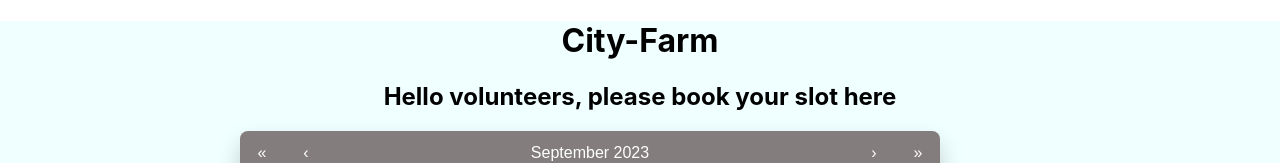
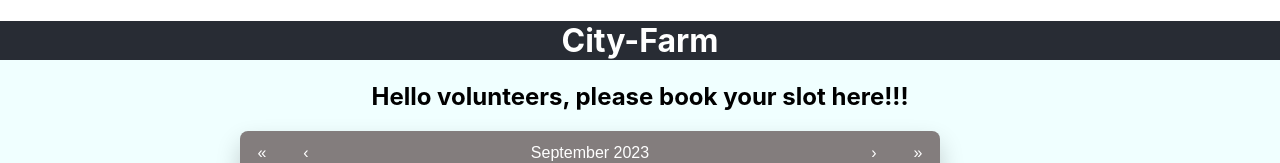
Before and after one commit to Junitalama/city_farm_volunteers, a React (Create React App) app in the folder client/farm_volunteers/: page / in a window 1280 px wide. Shown: the top 163 px of the page. Built offline with nearby package versions, Linux system fonts and the light colour scheme; no server answers.

Commit message:
added stying

```diff
--- a/client/farm_volunteers/src/App.css
+++ b/client/farm_volunteers/src/App.css
@@ -26,6 +26,10 @@
   color: white;
 }
 
+h1{
+  background-color: #282c34;
+  color: white;
+}
 .App-link {
   color: #61dafb;
 }
@@ -38,16 +42,15 @@
     transform: rotate(360deg);
   }
 }
-.canceled{
+.canceled {
   background-color: red;
 }
 
-.booked{
+.booked {
   background-color: green;
-
 }
 
-.available{
+.available {
   background-color: orange;
 }
 .react-calendar {
@@ -59,15 +62,15 @@
   box-shadow: 0 12px 24px rgba(0, 0, 0, 0.2);
   font-family: Arial, Helvetica, sans-serif;
   line-height: 1.125em;
- }
+}
 
- .react-calendar__navigation button {
+.react-calendar__navigation button {
   color: white;
   min-width: 44px;
-  background:none;
+  background: none;
   font-size: 16px;
   margin-top: 8px;
- }
+}
 
 .react-calendar--doubleView {
   width: 700px;
@@ -181,8 +184,22 @@
   background-color: #e6e6e6;
 }
 
-.calendar-container{width:50em;
+.calendar-container {
+  width: 50em;
   margin-left: auto;
   margin-right: auto;
+}
 
+.card{display: flex;
+  flex-direction: row;
+  gap: 3em;
+  width:20em;
+  margin-left: auto;
+  margin-right: auto;
+  background-color: gray;
 }
+li{
+  list-style: none;
+  margin-bottom: 2em;
+  margin-top: 3em;
+}
--- a/client/farm_volunteers/src/App.js
+++ b/client/farm_volunteers/src/App.js
@@ -11,7 +11,7 @@ function App() {
   return (
     <div className="app">
       <h1 className="header">City-Farm</h1>
-      <h2>Hello volunteers, please book your slot here</h2>
+      <h2>Hello volunteers, please book your slot here!!!</h2>
       <div className="calendar-container">
         <Calendar onChange={setDate} value={date} />
       </div>
--- a/client/farm_volunteers/src/Components/Sessions.jsx
+++ b/client/farm_volunteers/src/Components/Sessions.jsx
@@ -14,12 +14,14 @@ function Sessions(){
         .catch((error) => console.error("error"))
     },[]);
     return (
-        <div className="card">
+        <div >
            {session.map((s) => {
             return (
               <li key={s.ses_id}>
-                <p>Date :{s.date}</p>
-                <button className={s.status}>{s.status} </button>
+                <div className="card">
+                  <p>Date :{s.date}</p>
+                  <button className={s.status}>{s.status} </button>
+                </div>
               </li>
             );})}
         </div>
```
